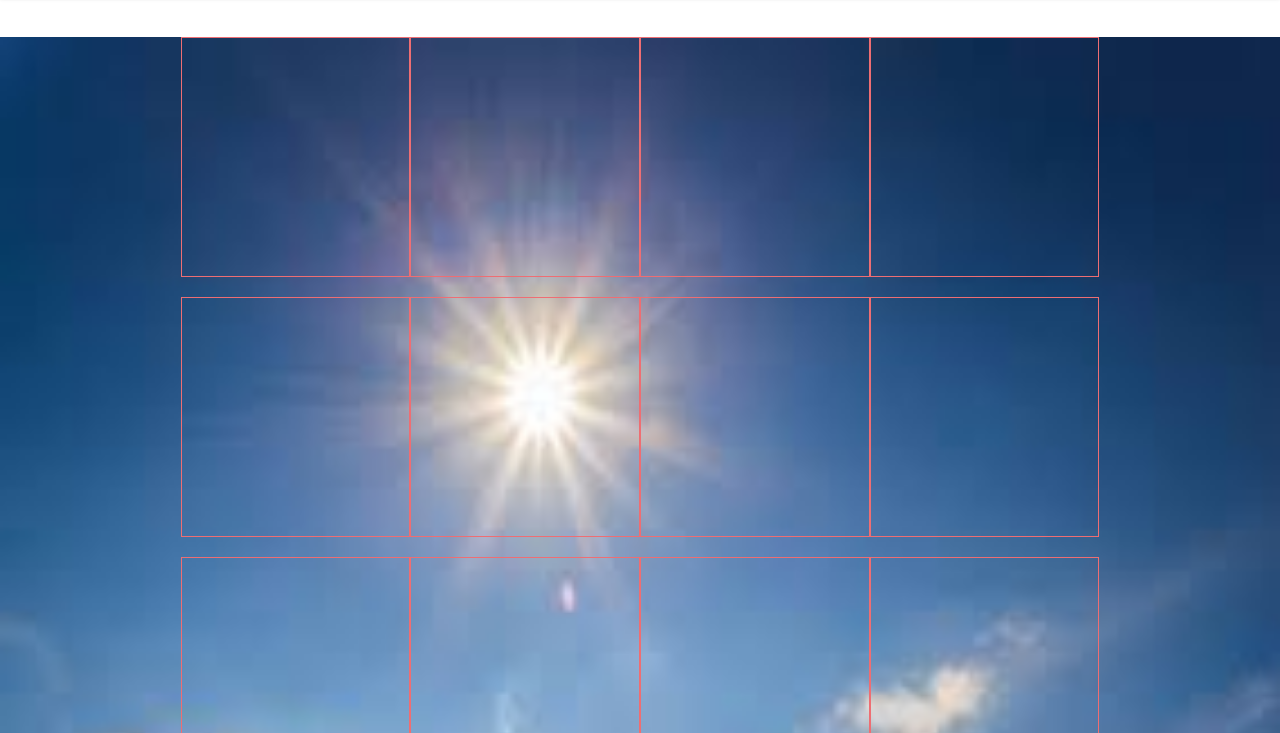
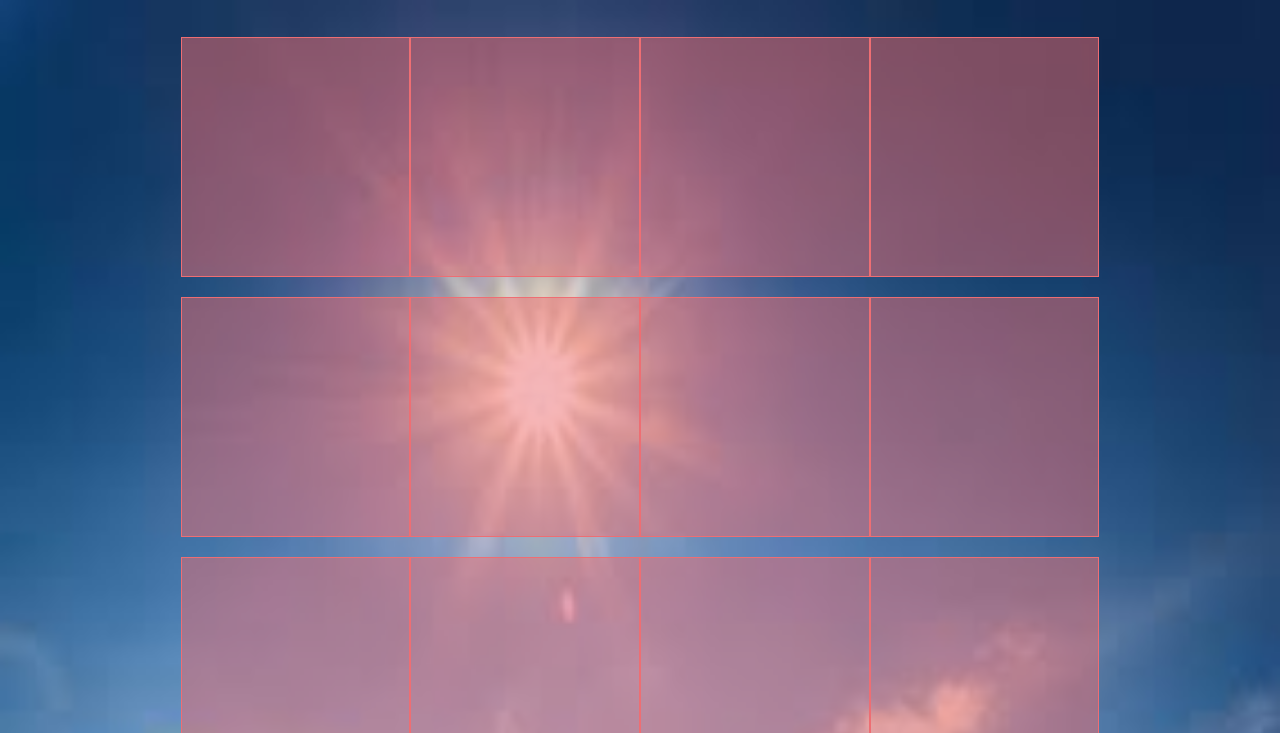
Before and after one commit to nicgallardo/solaracademy, a website: page public/index.html in a window 1280 px wide. Shown: the part 67-800 px from the top of the page. Drawn offline with nearby package versions, Linux system fonts and the light colour scheme.

Commit message:
added background colors to squares

```diff
--- a/public/style/style.css
+++ b/public/style/style.css
@@ -3,17 +3,15 @@ body {
   min-height: 100vh;
   flex-direction: column;
   --main-color: rgba(238, 110, 115, 1);
+  --dim-color: rgba(238, 110, 115, 0.5);
 }
 
 main {
+  padding: 40px 0;
   flex: 1 0 auto;
   background-image: url('../assets/img-background.jpg');
   background-size: 100% 100%;
   background-repeat: no-repeat;
-}
-
-header {
-  margin-bottom: 40px;
 }
 footer {
   padding-bottom: 40px;
@@ -25,4 +23,5 @@ footer {
   border: 1px solid var(--main-color);
   height: 30vh;
   width: 30vh;
+  background-color: var(--dim-color);
 }
```
